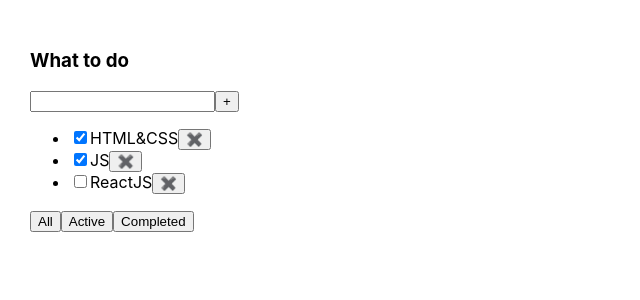
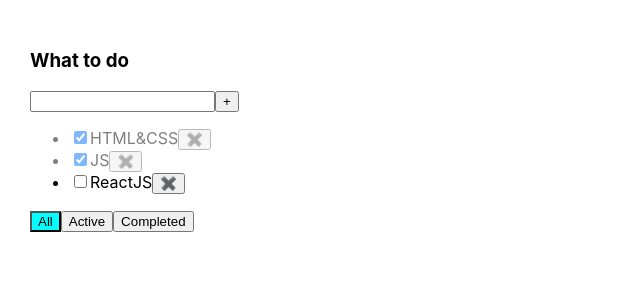
Before and after one commit to tenadopt/to-do-list-last-version, a React (Create React App) app: page / in a window 1280 px wide. Shown: the top 300 px of the page, without its empty margins (0-640 px from the left). Built offline with nearby package versions, Linux system fonts and the light colour scheme.

Commit message:
add css styles

```diff
--- a/src/App.css
+++ b/src/App.css
@@ -15,3 +15,11 @@
 .error-message {
   color: red;
 }
+
+.active-filter {
+  background-color: aqua;
+}
+
+.isDone {
+  opacity: 50%;
+}
--- a/src/App.tsx
+++ b/src/App.tsx
@@ -63,6 +63,7 @@ function App() {
                 changeFilter={changeFilter}
                 addTask={addTask}
                 checkBoxChangeTask={checkBoxChangeTask}
+                filter={filter}
             />
         </div>
     );
--- a/src/Todolist.tsx
+++ b/src/Todolist.tsx
@@ -15,6 +15,7 @@ type PropsType = {
     changeFilter: (value: FilterValueType) => void
     addTask: (title: string) => void
     checkBoxChangeTask: (taskId: string, newIsDoneValue: boolean) => void
+    filter: FilterValueType
 }
 
 export const Todolist = (props: PropsType) => {
@@ -63,7 +64,7 @@ export const Todolist = (props: PropsType) => {
             <ul>
                 {props.tasks.map((task) => {
                     return (
-                        <li key={task.id}>
+                        <li key={task.id} className={task.isDone ? 'isDone' : ''}>
                             <input
                                 type="checkbox"
                                 checked={task.isDone}
@@ -78,9 +79,9 @@ export const Todolist = (props: PropsType) => {
                 })}
             </ul>
             <div>
-                <button onClick={changeFilterAllHandler}>All</button>
-                <button onClick={changeFilterActiveHandler}>Active</button>
-                <button onClick={changeFilterCompletedHandler}>Completed</button>
+                <button className={props.filter==='All' ? 'active-filter' : ''} onClick={changeFilterAllHandler}>All</button>
+                <button className={props.filter==='Active' ? 'active-filter' : ''} onClick={changeFilterActiveHandler}>Active</button>
+                <button className={props.filter==='Completed' ? 'active-filter' : ''}onClick={changeFilterCompletedHandler}>Completed</button>
             </div>
         </div>
     );
```
